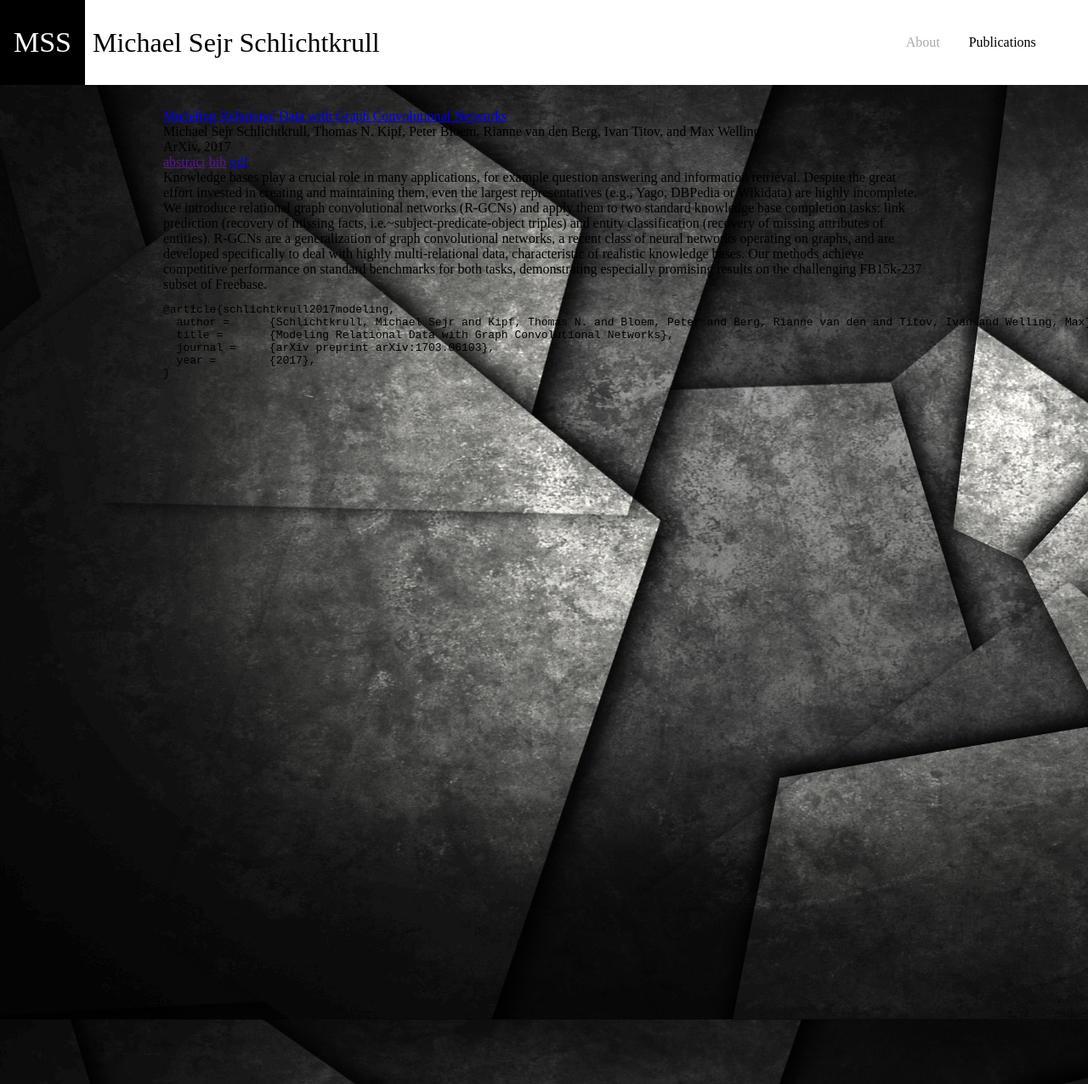
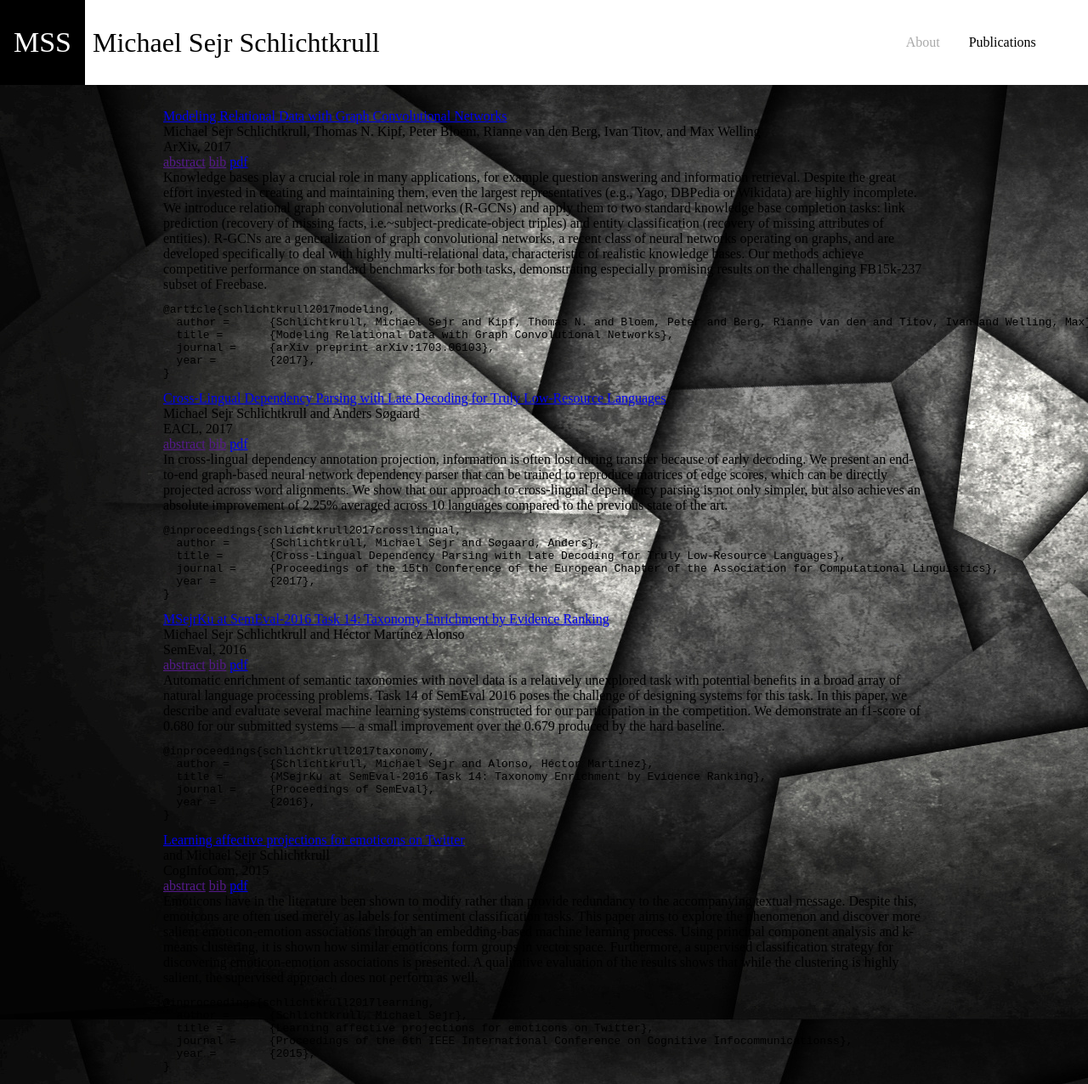
Before and after one commit to MichSchli/MichSchli.github.io, a Jekyll site: the page built from _pages/publications.html, in a window 1280 px wide and 1276 px high. Shown: the whole window at 85% size. Built offline with Jekyll 4.4.1, drawn with Linux system fonts in a browser that asks for light colours; nearby versions of some CDN libraries.

Commit message:
Updated publications data file

```diff
--- a/_data/publications.json
+++ b/_data/publications.json
@@ -12,5 +12,53 @@
 			"id" : "schlichtkrull2017modeling",
 			"type": "article"
 			}
+	},
+	{
+		"title": "Cross-Lingual Dependency Parsing with Late Decoding for Truly Low-Resource Languages",
+		"authors": ["Michael Sejr Schlichtkrull", "Anders Søgaard"],
+		"abstract": "In cross-lingual dependency annotation projection, information is often lost during  transfer because of early decoding. We present an end-to-end graph-based neural network dependency parser that can be trained to reproduce matrices of edge scores, which can be directly projected across word alignments. We show that our approach to cross-lingual dependency parsing is not only simpler, but also achieves an absolute improvement of 2.25% averaged across 10 languages compared to the previous state of the art.",
+		"link": "https://www.aclweb.org/anthology/E/E17/E17-1021.pdf",
+		"pdf": "https://www.aclweb.org/anthology/E/E17/E17-1021.pdf",
+		"venue": "EACL",
+		"year": 2017,
+		"bib": {
+			"venue": "Proceedings of the 15th Conference of the European Chapter of the Association for Computational Linguistics",
+			"id": "schlichtkrull2017crosslingual",
+			"type": "inproceedings",
+			"pages": "220-229",
+			"publisher": "Association for Computational Linguistics"
+			}
+	},
+	{
+		"title": "MSejrKu at SemEval-2016 Task 14: Taxonomy Enrichment by Evidence Ranking",
+		"authors": ["Michael Sejr Schlichtkrull","Héctor Martínez Alonso"],
+		"abstract": "Automatic enrichment of semantic taxonomies with novel data is a relatively unexplored task with potential benefits in a broad array of natural language processing problems. Task 14 of SemEval 2016 poses the challenge of designing systems for this task. In this paper, we describe and evaluate several machine learning systems constructed for our participation in the competition. We demonstrate an f1-score of 0.680 for our submitted systems — a small improvement over the 0.679 produced by the hard baseline.",
+		"link": "https://www.aclweb.org/anthology/S/S16/S16-1209.pdf",
+		"pdf": "https://www.aclweb.org/anthology/S/S16/S16-1209.pdf",
+		"venue": "SemEval",
+		"year": "2016",
+		"bib": {
+			"venue": "Proceedings of SemEval",
+			"id": "schlichtkrull2017taxonomy",
+			"type": "inproceedings",
+			"pages": "1337–1341",
+			"publisher": "Association for Computational Linguistics"
+			}
+	},
+	{
+		"title": "Learning affective projections for emoticons on Twitter",
+		"authors": "Michael Sejr Schlichtkrull",
+		"abstract": "Emoticons have in the literature been shown to modify rather than provide redundancy to the accompanying textual message. Despite this, emoticons are often used merely as labels for sentiment classification tasks. This paper aims to explore the phenomenon and discover more salient emoticon-emotion associations through an embedding-based machine learning process. Using principal component analysis and k-means clustering, it is shown how similar emoticons form groups in vector space. Furthermore, a supervised classification strategy for discovering emoticon-emotion associations is presented. A qualitative evaluation of the results shows that while the clustering is highly salient, the supervised approach does not perform as well.",
+		"link": "http://ieeexplore.ieee.org/abstract/document/7390651/?section=abstract",
+		"pdf": "http://ieeexplore.ieee.org/stamp/stamp.jsp?arnumber=7390651",
+		"venue": "CogInfoCom",
+		"year": "2015",
+		"bib": {
+			"venue": "Proceedings of the 6th IEEE International Conference on Cognitive Infocommunicationss",
+			"id": "schlichtkrull2017learning",
+			"type": "inproceedings",
+			"pages": "539-543",
+			"publisher": "IEEE"
+			}
 	}
 ]
```
